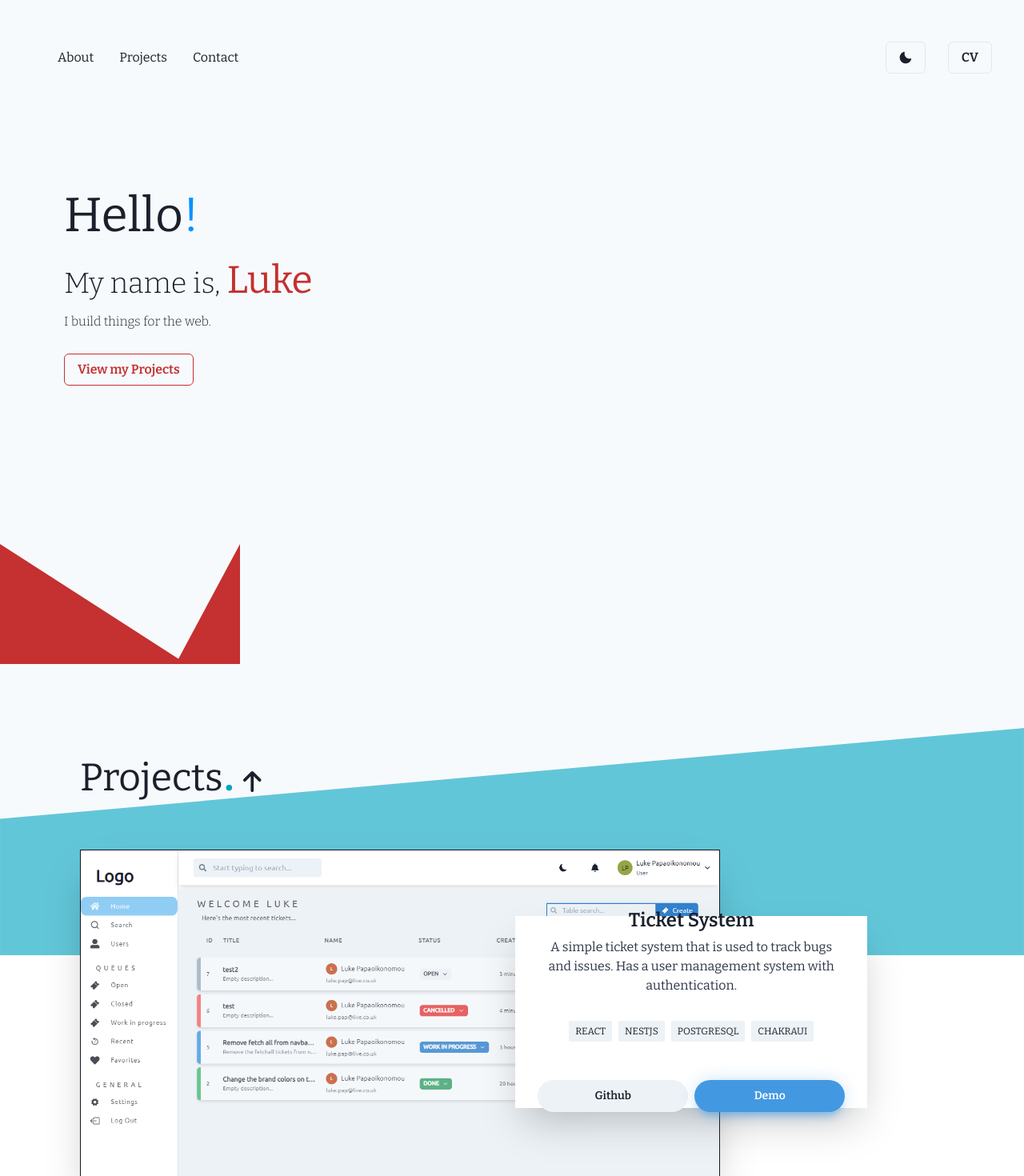
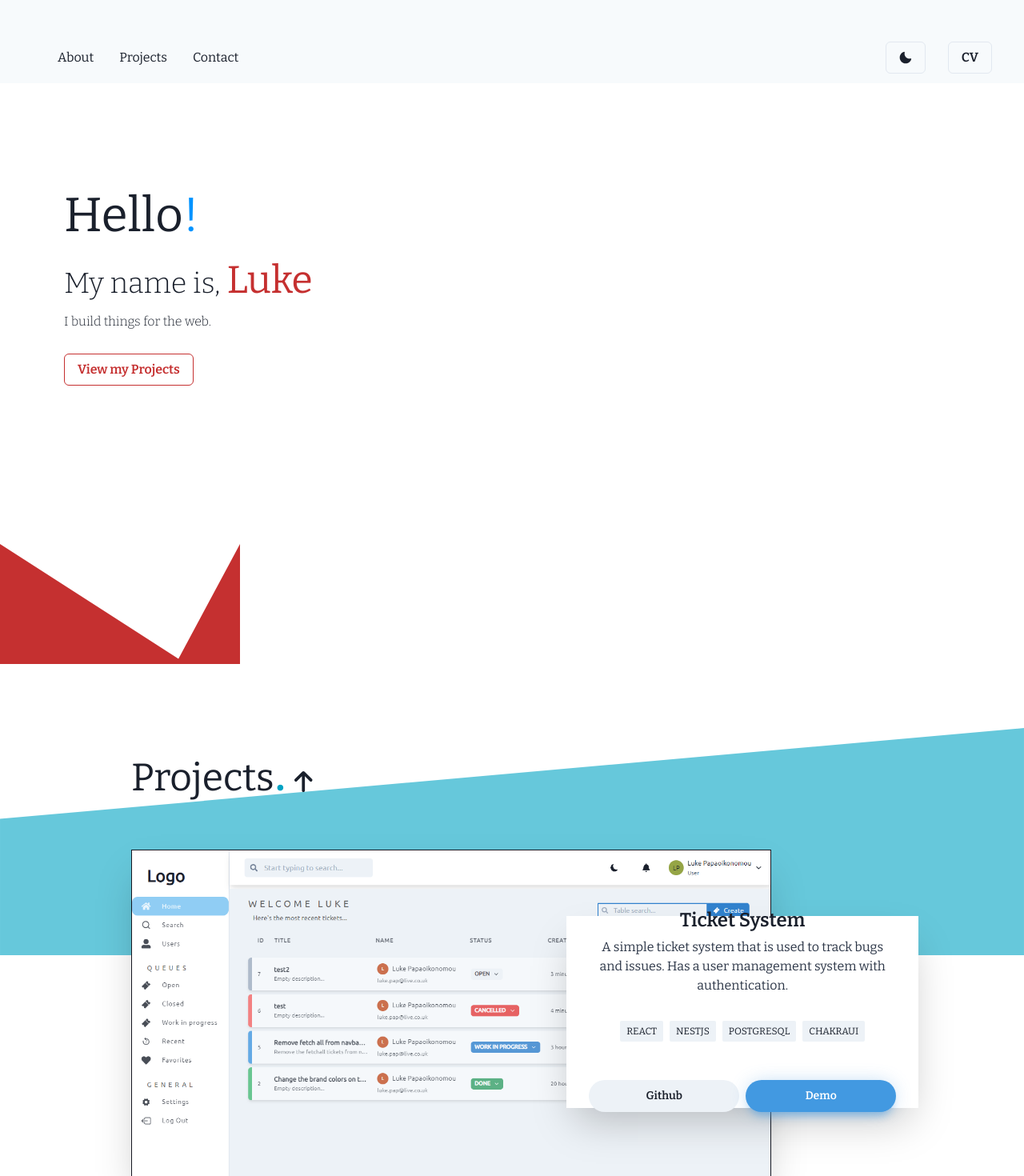
Before and after one commit to lukeypap/lukeypap.github.io, a React (Create React App) app: page / in a window 1280 px wide. Shown: the top 1470 px of the page at 80% size. Built offline with nearby package versions, Linux system fonts and the light colour scheme.

Commit message:
centered the projects section

```diff
--- a/src/App.tsx
+++ b/src/App.tsx
@@ -9,11 +9,11 @@ function App() {
     const { colorMode, toggleColorMode } = useColorMode();
 
     return (
-        <Box bg={colorMode === "light" ? "gray.50" : "gray.800"}>
+        <>
             <NavBar />
             <Header />
             <Projects />
-        </Box>
+        </>
     );
 }
 
--- a/src/Projects.tsx
+++ b/src/Projects.tsx
@@ -8,8 +8,8 @@ import { Link as ReactScrollLink, animateScroll as scroll } from "react-scroll";
 
 const Projects = () => {
     return (
-        <Box mt="80px" position={"relative"}>
-            <Container maxWidth={"6xl"} position={"absolute"} pl="100px">
+        <Box mt="80px" position={"relative"} w={"100%"} display={"flex"} justifyContent={"center"}>
+            <Container maxWidth={"6xl"} position={"absolute"} pl="100px" margin={"0 auto"}>
                 <Text fontSize={"5xl"} id="projects" display="inline-block">
                     Projects
                 </Text>
```
